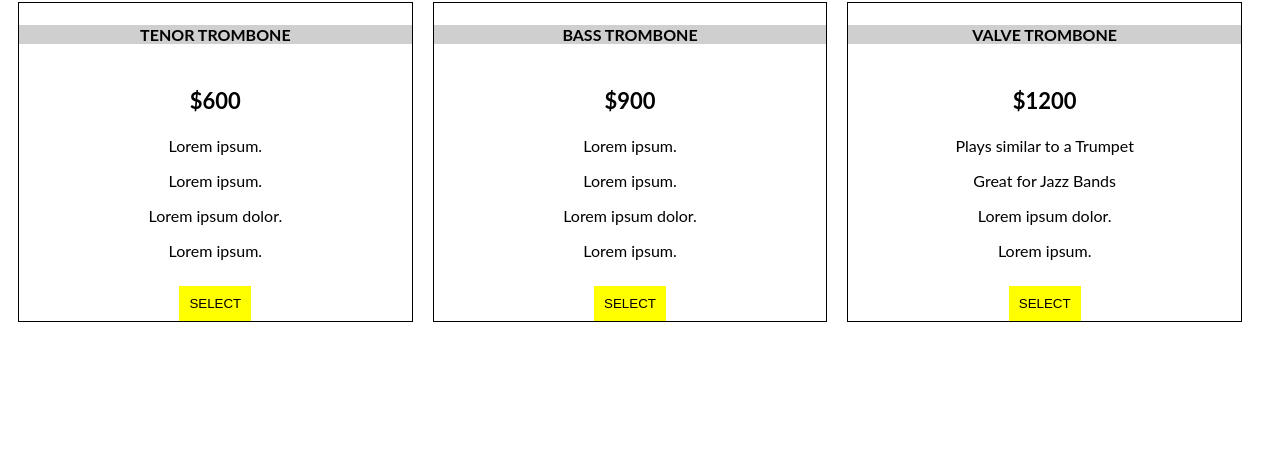
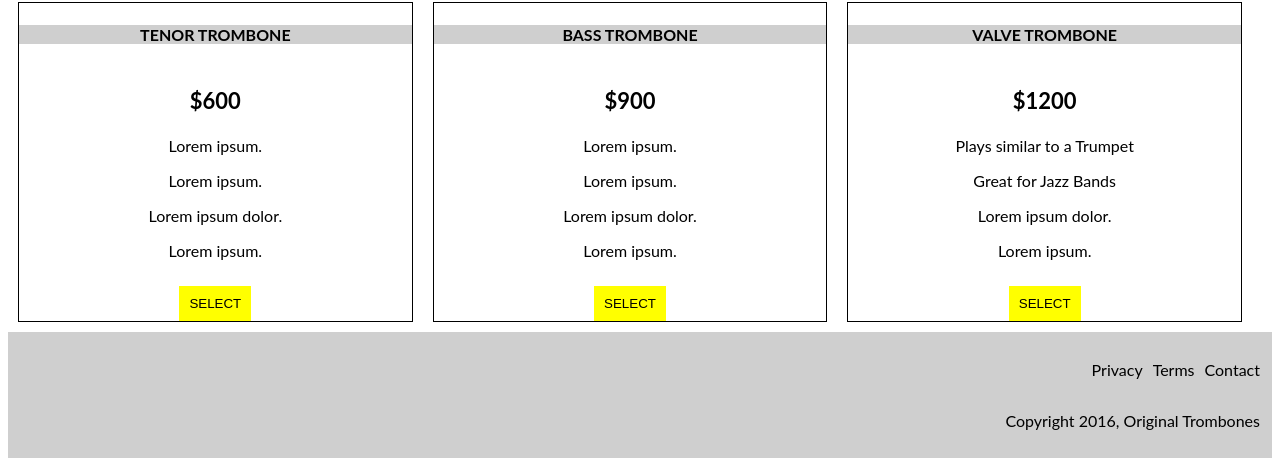
Before and after one commit to Abdulbasit096/microverse-2-project, a plain HTML site: page index.html in a window 1280 px wide. Shown: the part 854-1320 px from the top of the page. Before the commit the page ends 1194 px from the top, so only its background shows below. Drawn offline with Linux system fonts and the light colour scheme.

Commit message:
final commit

```diff
--- a/css/style.css
+++ b/css/style.css
@@ -29,7 +29,24 @@ body {
   color: black;
 }
 
+footer{
+  background-color: rgba(128, 128, 128, 0.377);
+  display: flex;
+  flex-direction: column;
+  align-items: flex-end;
+  padding: 12px;
+}
+footer ul{
+  display: flex;
+  align-items: center;
+  justify-content: space-evenly;
+  list-style: none;
 
+
+}
+footer ul li{
+  margin-left: 10px;
+}
 @media screen and (max-width: 640px) {
     #header{
         flex-direction: column;
--- a/index.html
+++ b/index.html
@@ -113,7 +113,14 @@
 
     </div>
   </section>
-    <footer></footer>
+    <footer>
+        <ul>
+          <li>Privacy</li>
+          <li>Terms</li>
+          <li>Contact</li>
+        </ul>
+      <p>Copyright 2016, Original Trombones</p>
+    </footer>
   </main>
   <script src="js/index.js"></script>
 </body>
```
